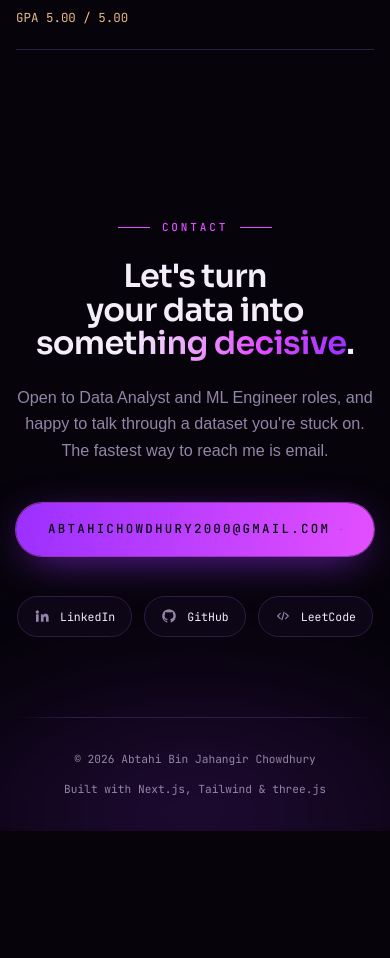
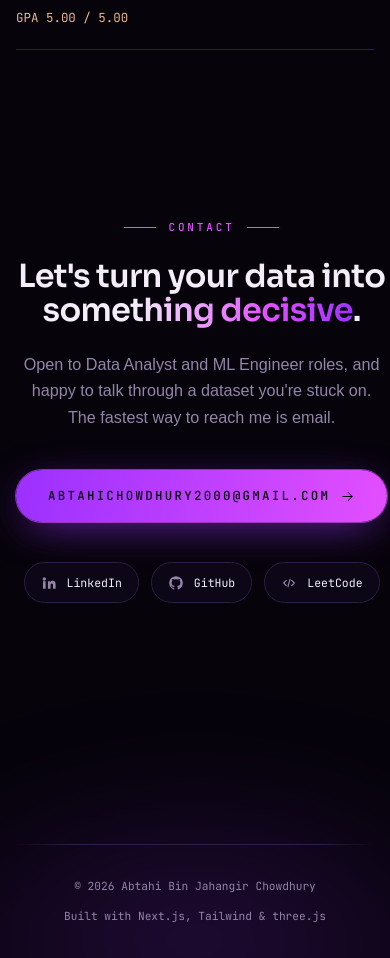
Before and after one commit to Abtahi0712/My-Portfolio, a Next.js app: page / in a window 390 px wide. Shown: the part 10665-11623 px from the top of the page. Before the commit the page ends 11496 px from the top, so only its background shows below. Built offline with nearby package versions, Linux system fonts and the light colour scheme; no server answers; a web font is replaced by a local one.

Commit message:
Refactor layout and improve scroll behavior in Contact and Research sections; update viewport settings in Section component for better responsiveness

```diff
--- a/src/app/globals.css
+++ b/src/app/globals.css
@@ -61,7 +61,9 @@
 
 html {
   scroll-behavior: smooth;
-  /* Anchor targets clear the sticky nav */
+  /* Anchor targets clear the sticky nav. Sections cancel their own top
+     padding with a matching negative scroll-margin (see Section.tsx), so a
+     nav click lands the eyebrow label just below the bar — no dead gap. */
   scroll-padding-top: calc(var(--nav-h) + 1.5rem);
   background-color: var(--color-void);
   /* Never allow a stray transform to create a sideways scrollbar */
--- a/src/components/sections/Contact.tsx
+++ b/src/components/sections/Contact.tsx
@@ -19,16 +19,20 @@ export default function Contact() {
     <footer
       id="contact"
       aria-labelledby="contact-heading"
-      className="relative scroll-mt-24 overflow-hidden pt-20 md:pt-24 lg:pt-28"
+      className="relative flex min-h-[calc(100lvh-var(--nav-h)+3.5rem)] -scroll-mt-20 flex-col overflow-hidden pt-20 md:min-h-[calc(100lvh-var(--nav-h)+4.5rem)] md:-scroll-mt-24 md:pt-24 lg:min-h-[calc(100lvh-var(--nav-h)+5.5rem)] lg:-scroll-mt-28 lg:pt-28"
     >
+      {/* Last section: the page ends here, so without a minimum height a nav
+          click can't scroll it up under the bar like the others. The min-height
+          is one viewport, minus the nav + 1.5rem anchor offset, plus the top
+          padding the negative scroll-margin cancels. */}
       {/* Footer glow — the page's light field resolving into one last bloom. */}
       <div
         aria-hidden
         className="pointer-events-none absolute -bottom-40 left-1/2 h-[42vmax] w-[82vmax] -translate-x-1/2 rounded-full bg-[radial-gradient(ellipse,color-mix(in_oklab,var(--color-violet)_22%,transparent),transparent_66%)] blur-[60px]"
       />
 
-      <div className="shell relative">
-        <Reveal className="mx-auto max-w-3xl text-center">
+      <div className="shell relative flex w-full flex-1 flex-col">
+        <Reveal className="mx-auto mb-20 max-w-3xl text-center">
           <p className="eyebrow inline-flex items-center gap-3">
             <span className="inline-block h-px w-8 bg-magenta" />
             Contact
@@ -90,7 +94,7 @@ export default function Contact() {
           </ul>
         </Reveal>
 
-        <div className="rule-fade mt-20" />
+        <div className="rule-fade mt-auto" />
 
         <div className="flex flex-col items-center justify-between gap-3 py-8 text-center sm:flex-row sm:text-left">
           <p className="font-mono text-[0.7rem] text-lavender-dim">
--- a/src/components/sections/Research.tsx
+++ b/src/components/sections/Research.tsx
@@ -12,7 +12,7 @@ export default function Research() {
     <section
       id="research"
       aria-labelledby="research-heading"
-      className="relative scroll-mt-24 py-16 md:py-20 lg:py-24"
+      className="relative -scroll-mt-16 py-16 md:-scroll-mt-20 md:py-20 lg:-scroll-mt-24 lg:py-24"
     >
       <div className="shell">
         <Reveal>
--- a/src/components/ui/Section.tsx
+++ b/src/components/ui/Section.tsx
@@ -55,7 +55,10 @@ export function RevealGroup({
       variants={prefersReduced ? staticVariants : staggerVariants}
       initial="hidden"
       whileInView="show"
-      viewport={{ once: true, amount: 0.12, margin: "0px 0px -6% 0px" }}
+      // "some", not a fraction: a fraction of a tall list (six stacked cards on
+      // a phone) can exceed the viewport height, so the group would never fire
+      // and a nav jump would land on blank space until the user scrolled on.
+      viewport={{ once: true, amount: "some", margin: "0px 0px -6% 0px" }}
     >
       {children}
     </Component>
@@ -110,7 +113,7 @@ export function Section({
     <section
       id={id}
       aria-labelledby={`${id}-heading`}
-      className={`relative scroll-mt-24 py-20 md:py-24 lg:py-28 ${className}`}
+      className={`relative -scroll-mt-20 py-20 md:-scroll-mt-24 md:py-24 lg:-scroll-mt-28 lg:py-28 ${className}`}
     >
       <div className="shell">
         <Reveal className="max-w-3xl">
```
